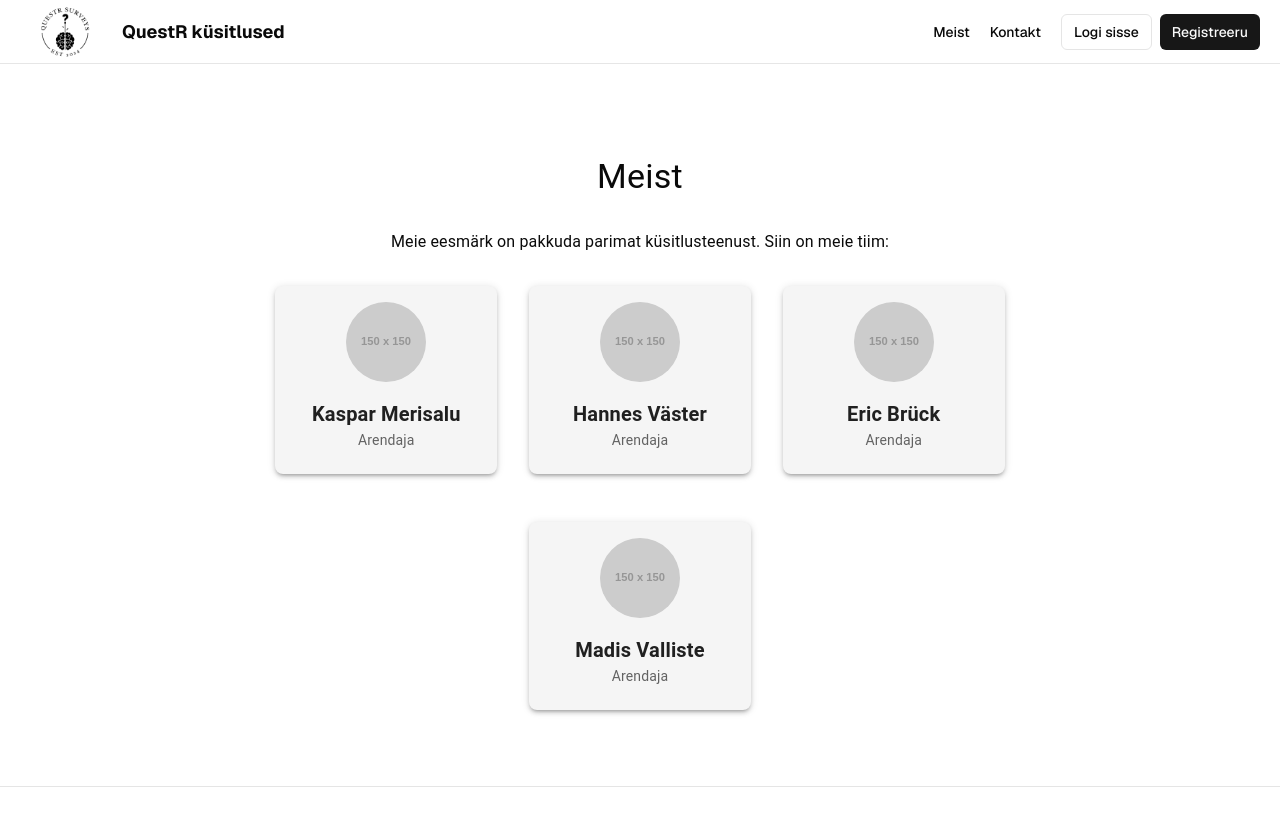
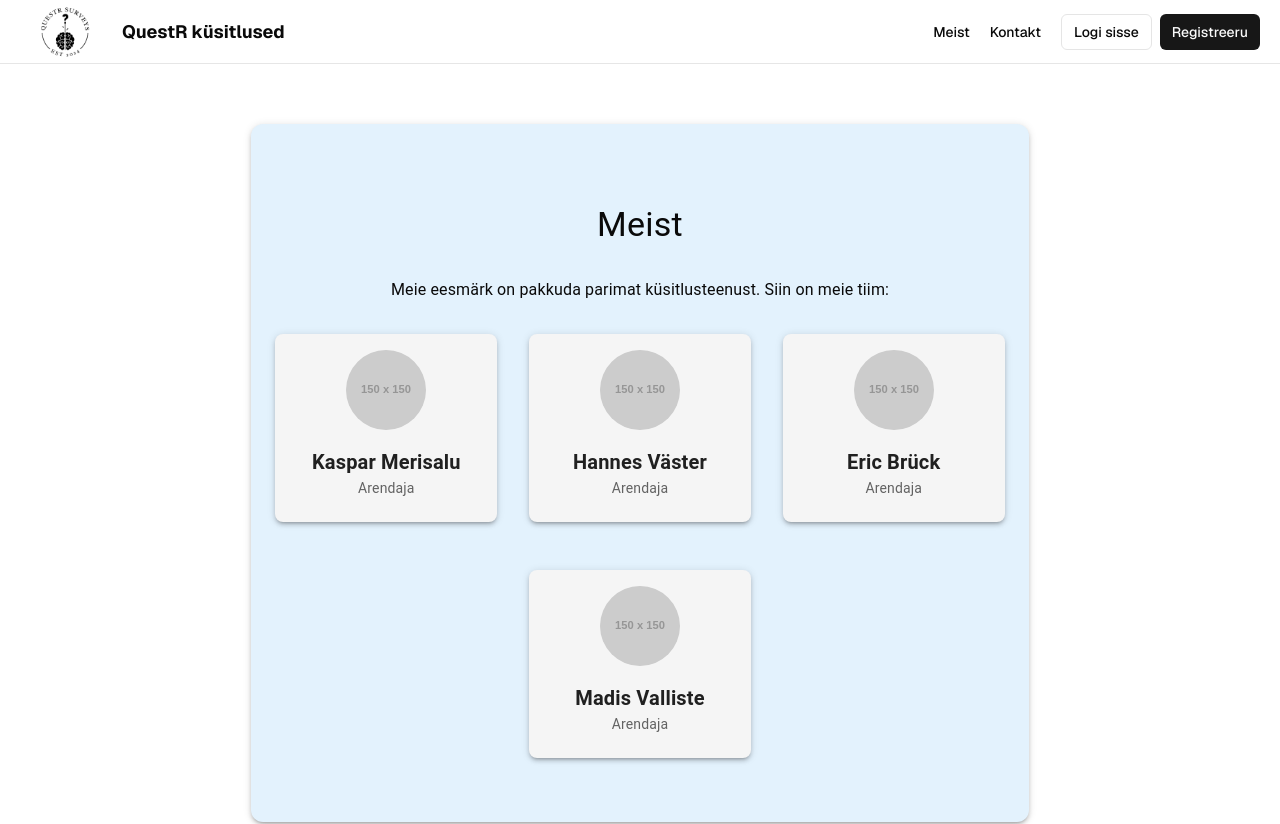
Before and after one commit to rakenduste-programmeerimine-2024/survey-platform, a Next.js app: page /meist in a window 1280 px wide. Shown: the top 824 px of the page. Built offline with nearby package versions, Linux system fonts and the light colour scheme; no server answers.

Commit message:
container bg add

```diff
--- a/app/meist/page.tsx
+++ b/app/meist/page.tsx
@@ -5,7 +5,7 @@ import TeamCard from "@/components/about/TeamCard";
 
 const Meist = () => {
   return (
-    <Container>
+    <Container sx={{ py: 6, bgcolor: "#e3f2fd", borderRadius: 3, boxShadow: 3,}}>
       <Typography variant="h4" sx={{ textAlign: "center", my: 4 }}>
         Meist
       </Typography>
```
